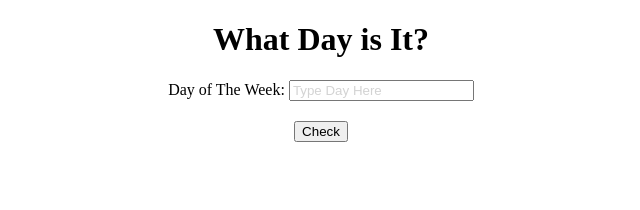
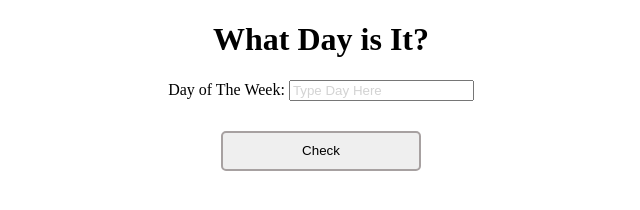
Before and after one commit to FernandoDLT/day-of-the-week-refresher, a plain HTML site: page index.html in a window 1280 px wide. Shown: the whole page, without its empty margins (319-959 px from the left). Drawn offline with Linux system fonts and the light colour scheme.

Commit message:
Designed button

```diff
--- a/main.js
+++ b/main.js
@@ -2,6 +2,7 @@ document.querySelector('#check').addEventListener('click', check)
 
 function check() {
     const day = document.querySelector('#day').value.toLowerCase()
+
     if (day === 'tuesday' || day === 'thursday') {
         message = 'You have class today';
     } else if (day === 'saturday' || day === 'sunday') {
--- a/style.css
+++ b/style.css
@@ -24,7 +24,19 @@ h1, h2, form {
 
 button {
   display: block;
-  margin: 20px auto;
+  margin: 30px auto;
+  color: black;
+  width: 200px;
+  height: 40px;
+  border: 2px solid rgb(167, 161, 161);
+  border-radius: 5px;
+}
+
+button:hover {
+  cursor: pointer;
+  color: white;
+  border: none;
+  background-color: rgb(25, 122, 212);
 }
 
 ::placeholder {
```
